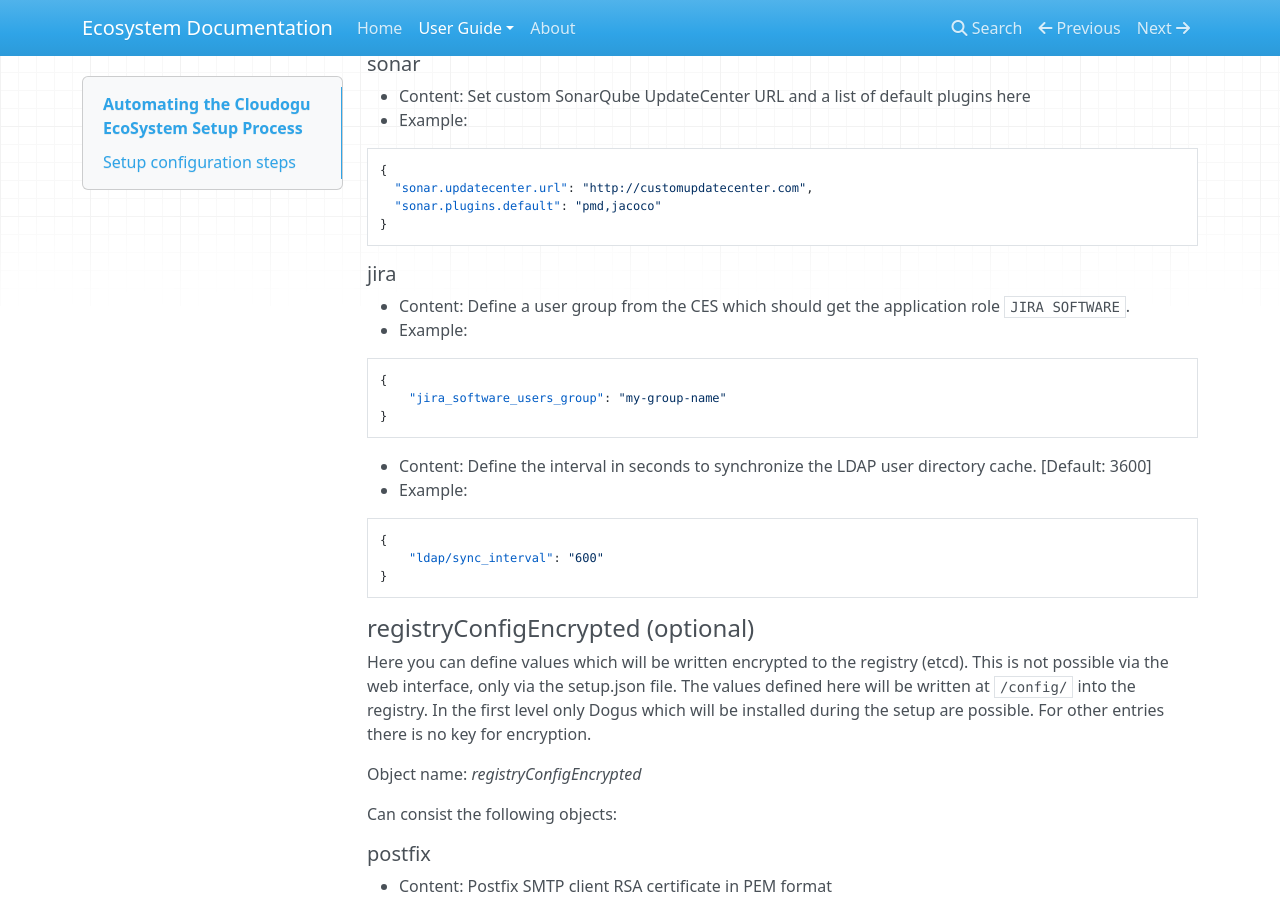
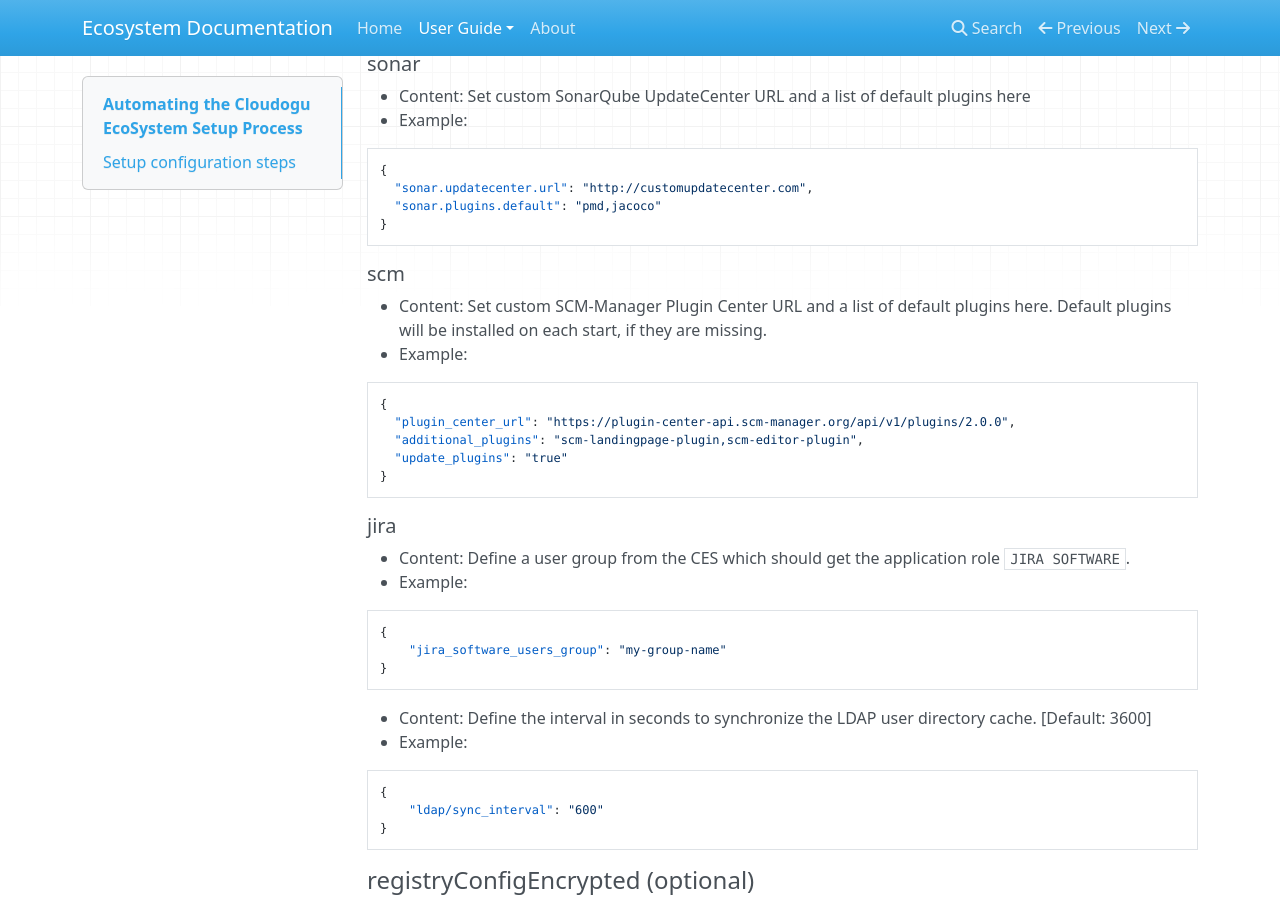
Before and after one commit to cloudogu/ecosystem, an MkDocs documentation site: the page built from docs/docs/user-guide/setup-json.md, in a window 1280 px wide and 900 px high, scrolled down 15061 px. Built offline with MkDocs 1.6.1, drawn with Linux system fonts in a browser that asks for light colours; nearby versions of some CDN libraries; old or Windows-style settings are respelled for this version of MkDocs.

Commit message:
add documentation for scm manager etcd keys

````diff
--- a/docs/docs/user-guide/setup-json.md
+++ b/docs/docs/user-guide/setup-json.md
@@ -690,6 +690,19 @@ The following objects are examples:
 }
 ```
 
+##### scm
+
+- Content: Set custom SCM-Manager Plugin Center URL and a list of default plugins here. Default plugins will be installed on each start, if they are missing.
+- Example:
+
+```
+{
+  "plugin_center_url": "https://plugin-center-api.scm-manager.org/api/v1/plugins/2.0.0",
+  "additional_plugins": "scm-landingpage-plugin,scm-editor-plugin",
+  "update_plugins": "true"
+}
+```
+
 ##### jira
 
 * Content: Define a user group from the CES which should get the application role `JIRA SOFTWARE`.
````
Also changed, not shown: docs/docs/user-guide/setup-json_de.md (+13 -0 lines).
